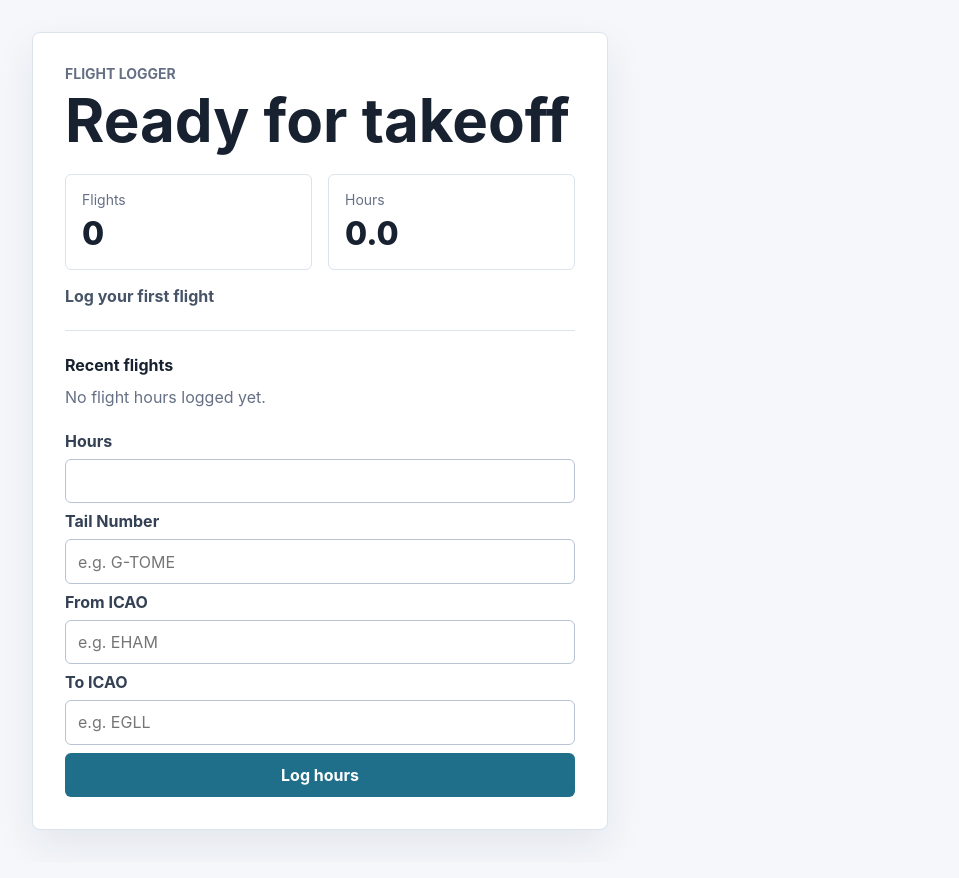
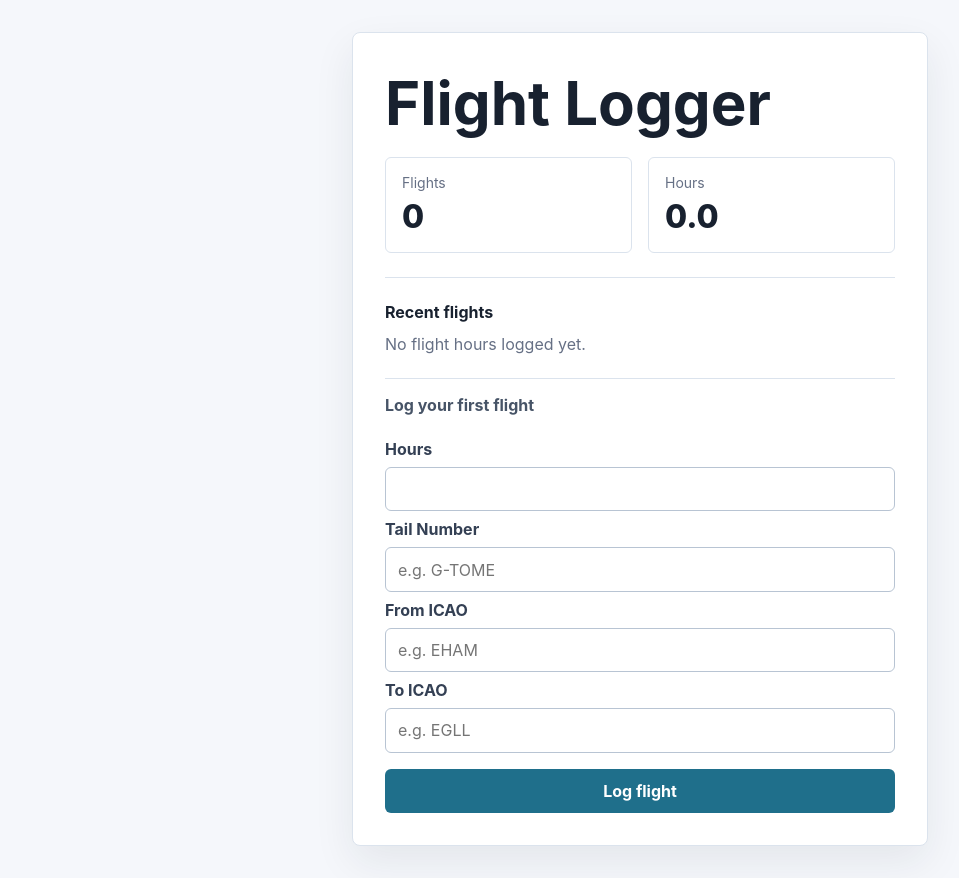
Before and after one commit to tomearly/flight-logger, a React (Vite) app: page / in a window 1280 px wide. Shown: the whole page, without its empty margins (0-959 px from the left). Built offline with nearby package versions, Linux system fonts and the light colour scheme.

Commit message:
Changed log hours to log flight. UI tidy ups.

```diff
--- a/src/App.css
+++ b/src/App.css
@@ -73,6 +73,7 @@ input:focus {
   max-width: 36rem;
   padding: 2rem;
   width: 100%;
+  margin: 0 auto;
 }
 
 .eyebrow {
@@ -123,8 +124,9 @@ dd {
 
 .recent-flights {
   border-top: 1px solid #dbe3ed;
+  border-bottom: 1px solid #dbe3ed;
   margin: 0 0 1.5rem;
-  padding: 1.5rem 0 0;
+  padding: 1.5rem 0;
 }
 
 .recent-flights h2 {
@@ -183,6 +185,10 @@ dd {
   margin: 0;
 }
 
+.flight-form-log-button {
+  margin-top: 8px;
+}
+
 @media (max-width: 560px) {
   .flight-form-row,
   .stats-grid {
--- a/src/App.tsx
+++ b/src/App.tsx
@@ -55,8 +55,8 @@ export function App(): React.JSX.Element {
   return (
     <main className="app-shell">
       <section className="summary-panel" aria-labelledby="summary-heading">
-        <p className="eyebrow">Flight Logger</p>
-        <h1 id="summary-heading">Ready for takeoff</h1>
+        <p className="eyebrow"></p>
+        <h1 id="summary-heading">Flight Logger</h1>
         <FlightSummaryPanel flights={state.flights} summary={summary} />
         <FlightLogForm isSaving={state.status === "saving"} onLogFlight={handleLogFlight} />
         {state.status === "loading" ? (
--- a/src/components/FlightLogForm.tsx
+++ b/src/components/FlightLogForm.tsx
@@ -60,8 +60,8 @@ function FlightLogForm(props: FlightLogFormProps): React.JSX.Element {
           type="text"
         />
       </div>
-      <button disabled={props.isSaving} type="submit">
-        {props.isSaving ? "Saving..." : "Log hours"}
+      <button className="flight-form-log-button" disabled={props.isSaving} type="submit">
+        {props.isSaving ? "Saving..." : "Log flight"}
       </button>
       {form.validationMessage !== null ? (
         <p className="form-error mt-4">{form.validationMessage}</p>
--- a/src/components/FlightSummaryPanel.tsx
+++ b/src/components/FlightSummaryPanel.tsx
@@ -17,7 +17,6 @@ function FlightSummaryPanel(props: FlightSummaryPanelProps): React.JSX.Element {
           <dd>{props.summary.totalHours.toFixed(1)}</dd>
         </div>
       </dl>
-      <p className="next-action">{props.summary.nextAction}</p>
       <section className="recent-flights" aria-labelledby="recent-flights-heading">
         <h2 id="recent-flights-heading">Recent flights</h2>
         {recentFlights.length === 0 ? (
@@ -35,6 +34,7 @@ function FlightSummaryPanel(props: FlightSummaryPanelProps): React.JSX.Element {
           </ul>
         )}
       </section>
+      <p className="next-action">{props.summary.nextAction}</p>
     </>
   );
 }
```
Also changed, not shown: 1 other file (tests, documents, lock files or other folders).
